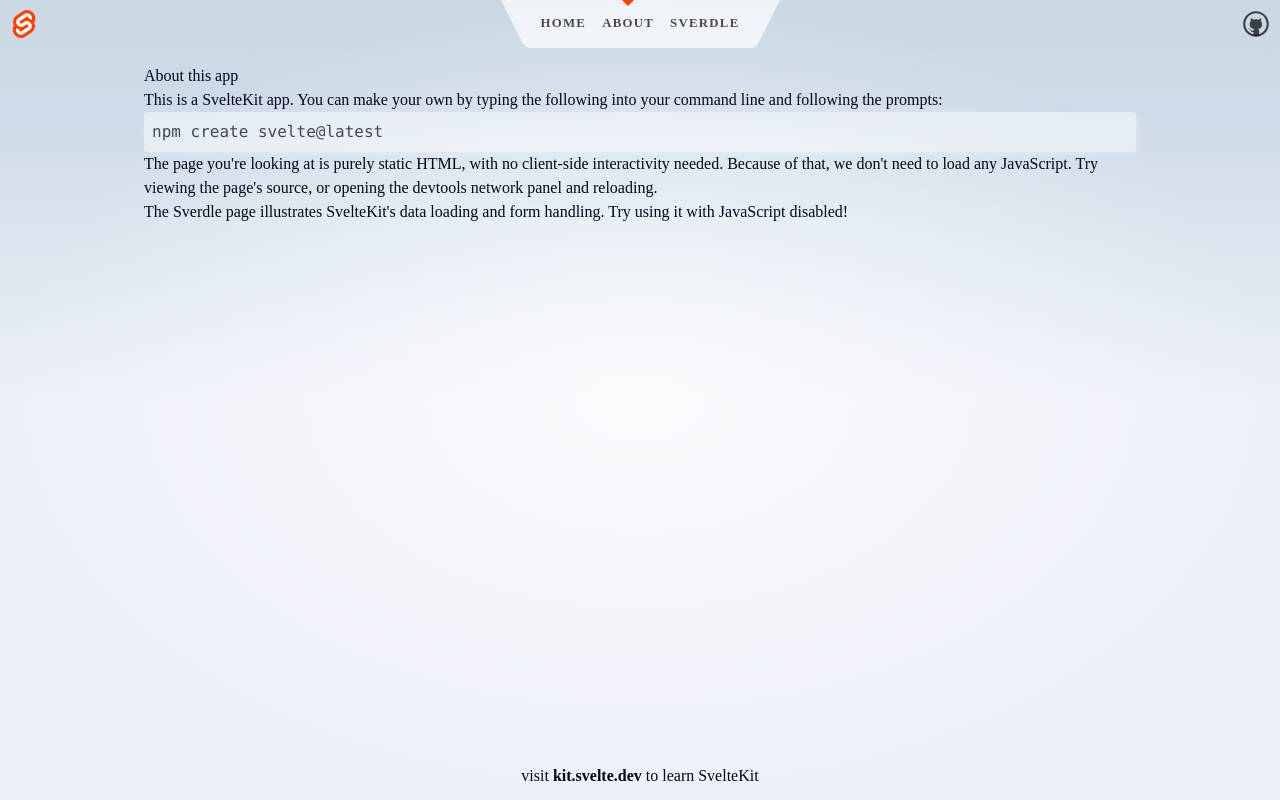
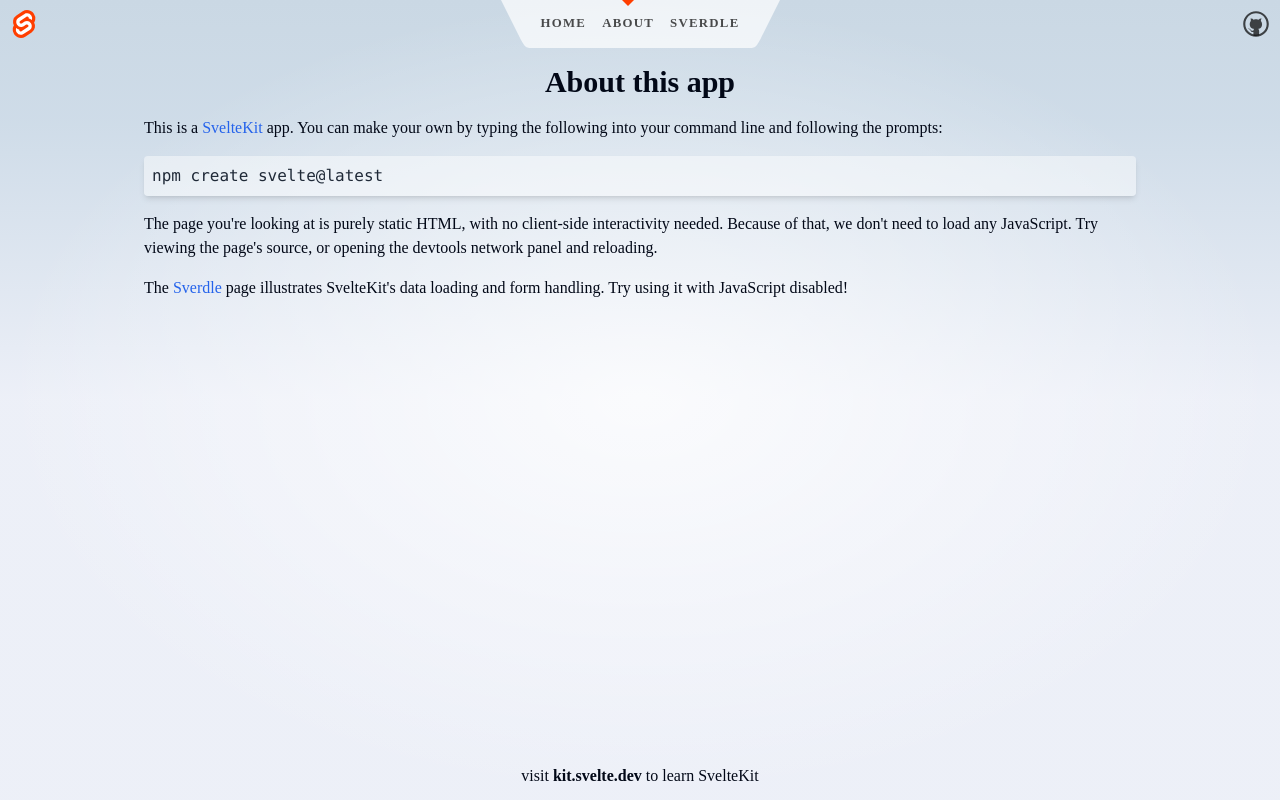
Before and after one commit to hitochito/pocketkit, a SvelteKit app: page /about in a window 1280 px wide. Built offline with nearby package versions, Linux system fonts and the light colour scheme.

Commit message:
scope styles to the page and style using tailwind

```diff
--- a/src/routes/about/+page.svelte
+++ b/src/routes/about/+page.svelte
@@ -3,7 +3,7 @@
 	<meta name="description" content="About this app" />
 </svelte:head>
 
-<div class="text-column">
+<section>
 	<h1>About this app</h1>
 
 	<p>
@@ -23,16 +23,22 @@
 		The <a href="/sverdle">Sverdle</a> page illustrates SvelteKit's data loading and form handling. Try
 		using it with JavaScript disabled!
 	</p>
-</div>
+</section>
 
-<style>
+<style lang="postcss">
+	h1 {
+		@apply text-3xl text-center font-bold mb-4;
+	}
+
+	p {
+		@apply mb-4;
+	}
+
+	a {
+		@apply text-blue-600 hover:underline;
+	}
+
 	pre {
-		font-size: 16px;
-		background-color: rgba(255, 255, 255, 0.45);
-		border-radius: 3px;
-		box-shadow: 2px 2px 6px rgb(255 255 255 / 25%);
-		padding: 0.5em;
-		overflow-x: auto;
-		color: var(--color-text);
+		@apply text-base bg-white bg-opacity-45 rounded shadow-md p-2 overflow-x-auto text-gray-800 mb-4 w-full;
 	}
 </style>
```
